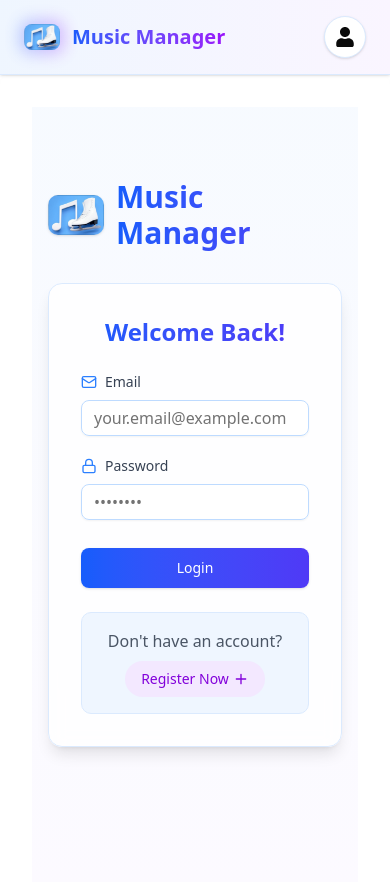
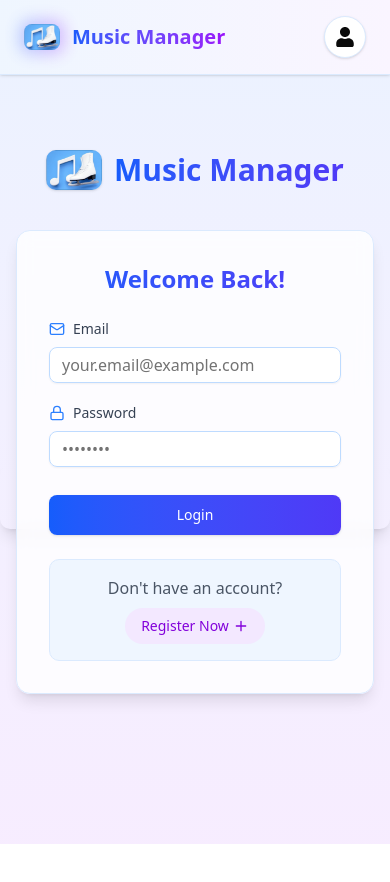
Before and after one commit to WarrickSmith/music-manager, a Next.js app: page /login in a window 390 px wide. Shown: the top 882 px of the page. Built offline with nearby package versions, Linux system fonts and the light colour scheme.

Commit message:
Refactor LoginPage layout for improved responsiveness and user experience

```diff
--- a/src/app/(auth)/login/page.tsx
+++ b/src/app/(auth)/login/page.tsx
@@ -17,8 +17,9 @@ export default function LoginPage() {
   }
 
   return (
-    <div className="space-y-8 py-10 px-4 bg-gradient-to-b from-blue-50/50 to-purple-50/50 min-h-screen">
-      <div className="flex justify-center mt-8 animate-fade-in">
+    <div className="flex flex-col items-center justify-center py-10 px-4 bg-gradient-to-b from-blue-500/10 to-purple-500/10 min-h-screen w-full absolute inset-0">
+      <div className="w-full max-w-md">
+        <div className="flex justify-center mb-10 animate-fade-in">
           <Link
             href="/"
             className="flex items-center gap-3 transition-transform hover:scale-105"
@@ -36,7 +37,7 @@ export default function LoginPage() {
           </Link>
         </div>
 
-      <div className="bg-white/80 backdrop-blur-sm rounded-xl shadow-lg border border-blue-100 p-8 max-w-md mx-auto transition-all hover:shadow-xl">
+        <div className="bg-white/80 backdrop-blur-sm rounded-xl shadow-lg border border-blue-100 p-8 transition-all hover:shadow-xl">
           <h2 className="text-2xl font-semibold mb-6 text-center bg-gradient-to-r from-blue-600 to-indigo-600 bg-clip-text text-transparent">
             Welcome Back!
           </h2>
@@ -142,5 +143,6 @@ export default function LoginPage() {
           </div>
         </div>
       </div>
+    </div>
   )
 }
--- a/src/app/(auth)/register/page.tsx
+++ b/src/app/(auth)/register/page.tsx
@@ -35,8 +35,9 @@ export default function RegisterPage() {
   }
 
   return (
-    <div className="space-y-8 py-10 px-4 bg-gradient-to-b from-purple-50/50 to-blue-50/50 min-h-screen">
-      <div className="flex justify-center mt-8 animate-fade-in">
+    <div className="flex flex-col items-center justify-center py-10 px-4 bg-gradient-to-b from-purple-500/10 to-blue-500/10 min-h-screen w-full absolute inset-0">
+      <div className="w-full max-w-md">
+        <div className="flex justify-center mb-10 animate-fade-in">
           <Link
             href="/"
             className="flex items-center gap-3 transition-transform hover:scale-105"
@@ -54,7 +55,7 @@ export default function RegisterPage() {
           </Link>
         </div>
 
-      <div className="bg-white/80 backdrop-blur-sm rounded-xl shadow-lg border border-purple-100 p-8 max-w-md mx-auto transition-all hover:shadow-xl">
+        <div className="bg-white/80 backdrop-blur-sm rounded-xl shadow-lg border border-purple-100 p-8 transition-all hover:shadow-xl">
           <h2 className="text-2xl font-semibold mb-6 text-center bg-gradient-to-r from-purple-600 to-blue-600 bg-clip-text text-transparent">
             Create Account
           </h2>
@@ -248,5 +249,6 @@ export default function RegisterPage() {
           </div>
         </div>
       </div>
+    </div>
   )
 }
```
Lines whose indentation alone changed are shown as unchanged.
